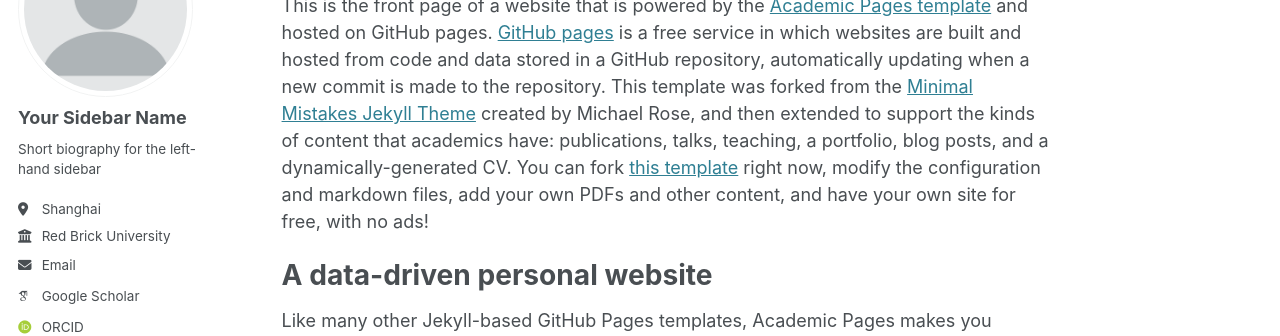
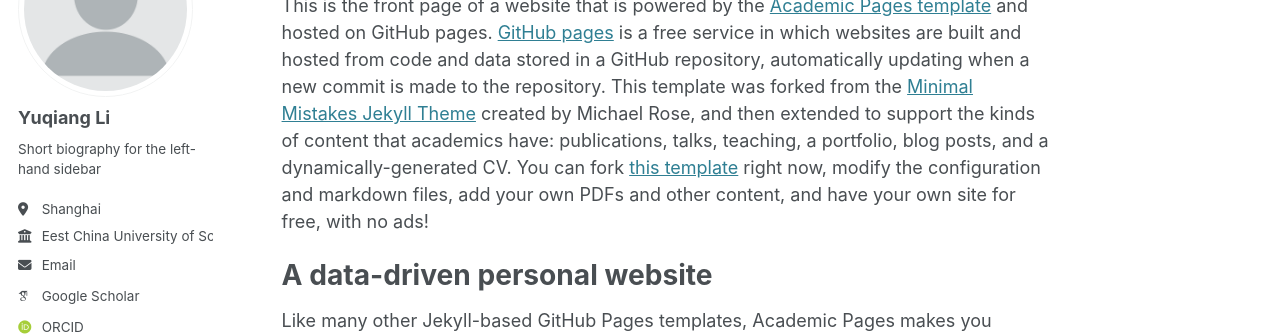
Before and after one commit to Yuqiangli092511/Yuqiangli092511.github.io, a Jekyll site: the page built from _pages/about.md, in a window 1280 px wide. Shown: the part 184-520 px from the top of the page. Built offline with Jekyll 4.4.1, drawn with Linux system fonts in a browser that asks for light colours; some web fonts are replaced.

Commit message:
Update _config.yml

```diff
--- a/_config.yml
+++ b/_config.yml
@@ -23,11 +23,11 @@ repository               : "academicpages/academicpages.github.io"
 author:
   # Biographic information
   avatar           : "profile.png"
-  name             : "Your Sidebar Name"
+  name             : "Yuqiang Li"
   pronouns         : # example: "she/her"
   bio              : "Short biography for the left-hand sidebar"
   location         : "Shanghai"
-  employer         : "Red Brick University"
+  employer         : "Eest China University of Science and Technology"
   uri              : # URL
   email            : "yuqiangli@foxmail.com"
 
```
